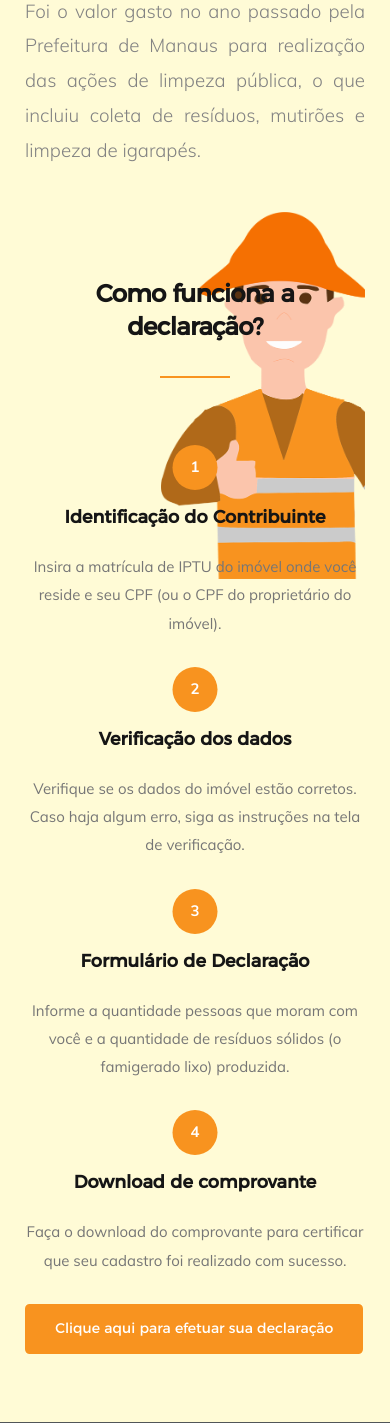
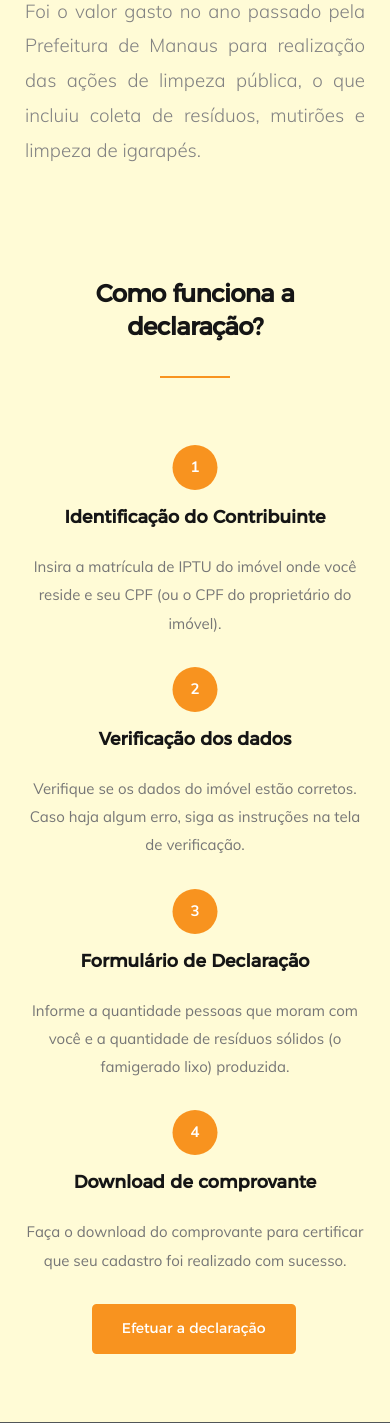
Before and after one commit to patricktapajos/txlx-backend, a PHP site: page /templates/index.phtml in a window 390 px wide. Shown: the part 2106-3529 px from the top of the page. Run offline with PHP 8.4, Linux system fonts and the light colour scheme; the template is opened without the code that fills it, so the values that code supplies are empty; some web fonts are replaced.

Commit message:
Ajustes em layout para responsividade do portal.

```diff
--- a/public/portal/css/base.css
+++ b/public/portal/css/base.css
@@ -894,11 +894,16 @@ textarea {
 
 .image-right {
   display: block;
-  position: absolute;
+  /*position: absolute;*/
   right: 0;
   top: 50%;
   z-index: 500;
   text-align: right;
+}
+
+@media (max-width: 425px) {
+.image-right {
+  display: none;
 }
 
 .lead {
--- a/templates/index.phtml
+++ b/templates/index.phtml
@@ -70,7 +70,7 @@
                     </h1>
 
                     <div class="buttons aos-init aos-animate" data-aos="fade-up">
-                        <a href="<?= $url ?>" data-lity="" class="button stroke">
+                        <a href="<?= $url ?>" target="_blank" class="button stroke">
                             <span class="icon-play" aria-hidden="true"></span>
                             Efetuar a Declaração
                         </a>
@@ -142,7 +142,7 @@
 
                     </div>
 
-                    </div> <!-- /bgrid -->
+                </div> <!-- /bgrid -->
 
             </div> <!-- end features-list -->
 
@@ -186,7 +186,7 @@
 
             <div class="buttons text-center">
                 <a href="<?= $url ?>" target="_blank">
-                    <button class="button button-primary" type="button">Clique aqui para efetuar sua declaração</button>
+                    <button class="button button-primary" type="button">Efetuar a declaração</button>
                 </a>
             </div>
 
@@ -208,7 +208,7 @@
 		         </div>
 
 		         <div id="go-top">
-		            <a class="smoothscroll" title="VOltar para o topo" href="#top"><i class="icon-arrow-up"></i></a>
+		            <a class="smoothscroll" title="Voltar para o topo" href="#top"><i class="icon-arrow-up"></i></a>
 		         </div>
 	      	</div>
 
```
